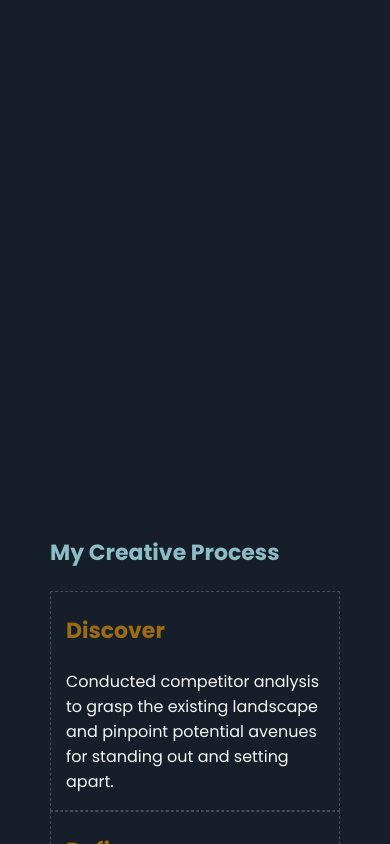
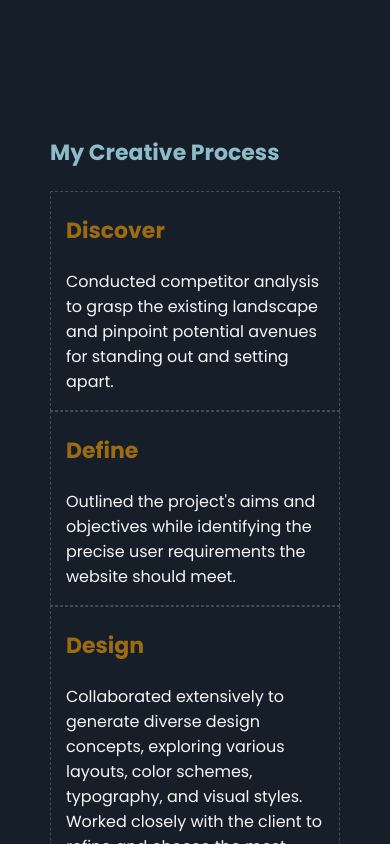
Before and after one commit to Evaloper/portfolio, a React (Vite) app: page / in a window 390 px wide. Shown: the part 2740-3584 px from the top of the page. Built offline with nearby package versions, Linux system fonts and the light colour scheme.

Commit message:
Adjusted the process component div3

```diff
--- a/src/components/TheProcess/index.scss
+++ b/src/components/TheProcess/index.scss
@@ -7,11 +7,15 @@
   }
 
   @media screen and (max-width: 800px) {
-    margin: 1000px 50px 50px 50px;
+    margin: 600px 50px 50px 50px;
   }
 
   @media screen and (max-width: 500px) {
-    margin: 1200px 50px 50px 50px;
+    margin: 800px 50px 50px 50px;
+  }
+
+  @media screen and (min-width: 800px) {
+    margin: 1000px 50px 50px 50px;
   }
 
   // @media screen and (max-width: 550px) {
```
